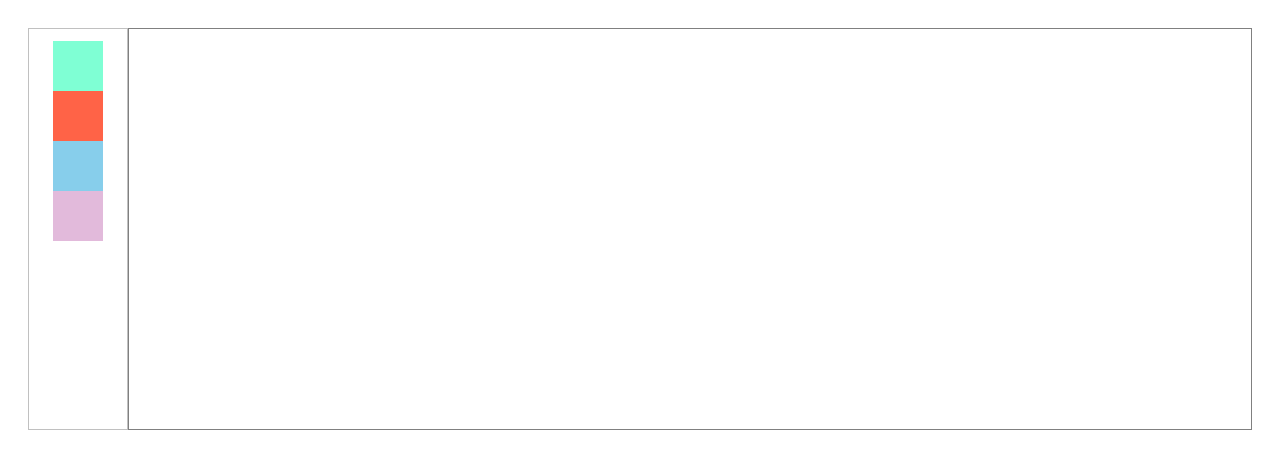
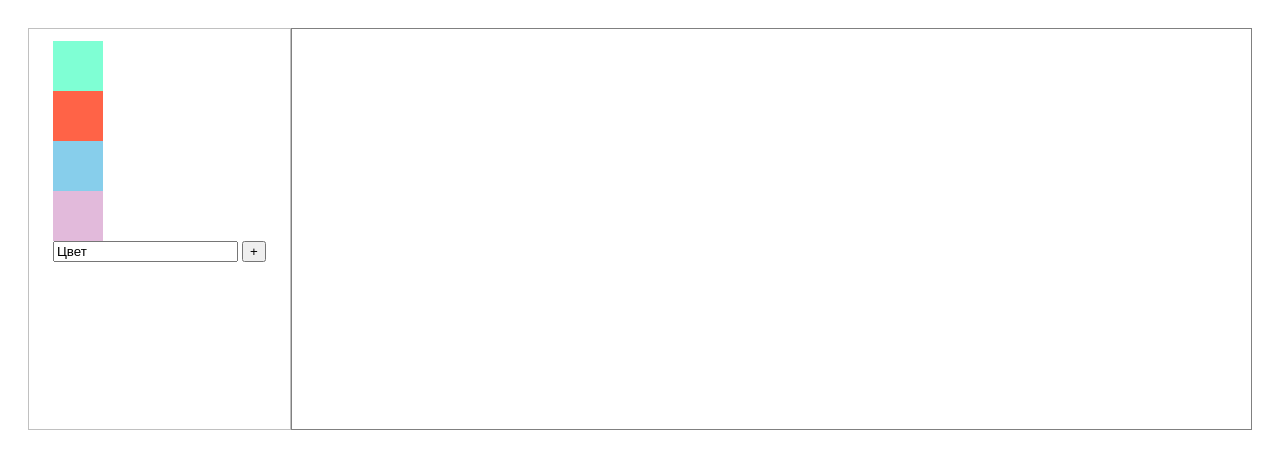
Before and after one commit to mikshin/blocks, a website built with Parcel: page index.html in a window 1280 px wide. Built offline with nearby package versions, Linux system fonts and the light colour scheme.

Commit message:
Накидал кнопочку добавления блока

```diff
--- a/index.html
+++ b/index.html
@@ -10,6 +10,10 @@
                 <div class="blocks-item">tomato</div>
                 <div class="blocks-item">skyblue</div>
                 <div class="blocks-item">#e2badb</div>
+                <label class="input-container">
+                    <input type="text" value="Цвет">
+                    <button class="button button--add">+</button>
+                </label>
             </div>
             <div class="view">
             </div>
```
Also changed, not shown: dist/index.html, 1 other file.
